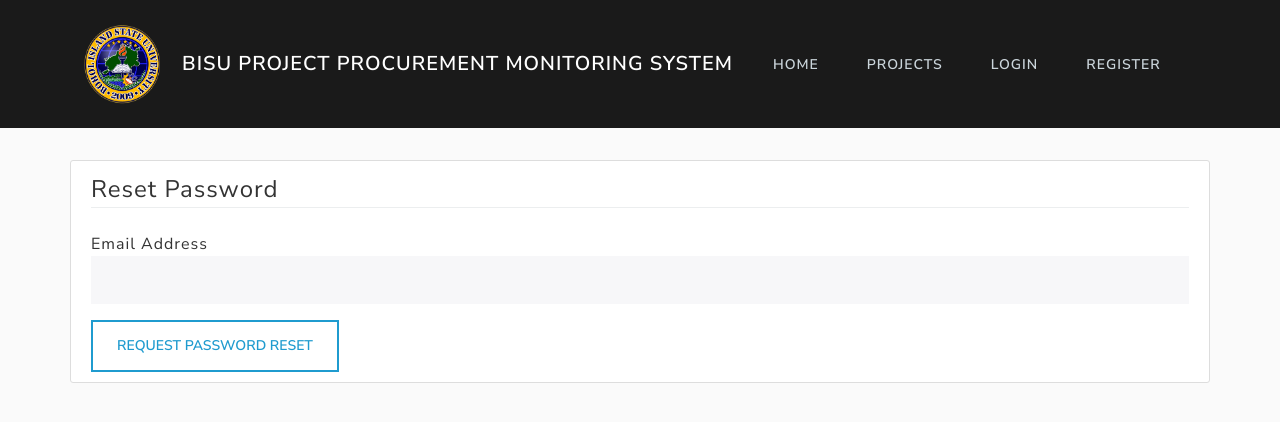
After one commit to DummyC/PPMS-Flask, a Flask app: page /reset_password in a window 1280 px wide. The commit adds this page. Shown: the top 422 px of the page. Run offline with Flask 3, Linux system fonts and the light colour scheme.

Commit message:
Implement password reset functionality

```diff
--- a/app/forms.py
+++ b/app/forms.py
@@ -15,11 +15,11 @@ class RegistrationForm(FlaskForm):
 
     submit = SubmitField('Register')
 
-    # def validate_email(self, email):
-    #     user = User.query.filter_by(email=email.data).first()
+    def validate_email(self, email):
+        user = User.query.filter_by(email=email.data).first()
 
-    #     if user:
-    #         raise ValidationError('Email already exists in the database')
+        if user:
+            raise ValidationError('Email already exists in the database')
 
 
 class LoginForm(FlaskForm):
@@ -77,3 +77,18 @@ class ProjectForm(FlaskForm):
     category = StringField('Category', validators=[DataRequired()])
 
     submit = SubmitField('Submit')
+
+class RequestResetForm(FlaskForm):
+    email = StringField('Email Address', validators=[DataRequired(), Length(min=5, max=100), Email()])
+    submit = SubmitField('Request Password Reset')
+
+    def validate_email(self, email):
+        user = User.query.filter_by(email=email.data).first()
+        if user is None:
+            raise ValidationError('Email does not exist in the database')
+
+class PasswordResetForm(FlaskForm):
+    password = PasswordField('Password', validators=[DataRequired()])
+    password_confirmation = PasswordField('Confirm Password', validators=[DataRequired(), EqualTo('password')])
+
+    submit = SubmitField('Reset Password')
--- a/app/routes.py
+++ b/app/routes.py
@@ -1,8 +1,9 @@
 from flask import render_template, url_for, request, redirect, flash, abort
-from app import app, db, bcrypt
-from app.forms import RegistrationForm, LoginForm, UpdateAccountForm, ProjectForm
+from app import app, db, bcrypt, mail
+from app.forms import RegistrationForm, LoginForm, UpdateAccountForm, ProjectForm, RequestResetForm, PasswordResetForm
 from app.models import User, Project
 from flask_login import login_user, current_user, logout_user, login_required
+from flask_mail import Message
 
 @app.route('/', methods=['POST', 'GET'])
 @app.route('/projects', methods=['POST', 'GET'])
@@ -154,3 +155,48 @@ def account():
         form.department.data = current_user.department
         form.email.data = current_user.email
     return render_template('account.html', title='Account', form=form)
+
+def send_reset_email(user):
+    token = user.get_reset_token()
+    msg = Message('Password Reset Request', sender='noreply@demo.com', recipients=[user.email])
+    msg.body = f'''To reset your password, vist the following link:
+{url_for('reset_token', token=token, _external=True)}
+
+If you did not request a password reset, then you can ignore this email
+'''
+    mail.send(msg)
+
+@app.route('/reset_password', methods=['GET', 'POST'])
+def reset_request():
+    if current_user.is_authenticated:
+        return redirect(url_for('index'))
+    form = RequestResetForm()
+    if form.validate_on_submit():
+        user = User.query.filter_by(email=form.email.data).first()
+        send_reset_email(user)
+        flash('Password reset email has been sent to your email address', 'success')
+        return redirect(url_for('login'))
+    return render_template('reset_request.html', title='Reset Password', form=form)
+
+@app.route('/reset_password/<token>', methods=['GET', 'POST'])
+def reset_token(token):
+    if current_user.is_authenticated:
+        return redirect(url_for('index'))
+    user = User.verify_reset_token(token)
+    if user is None:
+        flash('Invalid or expired token', 'warning')
+        return redirect(url_for('reset_request'))
+    form = PasswordResetForm()
+    if form.validate_on_submit():
+        hashed_password = bcrypt.generate_password_hash(form.password.data).decode('utf-8')
+        user.password = hashed_password
+        try:
+            db.session.commit()
+        except:
+            flash('Error resetting password', 'danger')
+            return redirect(url_for('login'))
+
+
+        flash(f'Password reset for {user.email} successfully, you are now able to log in', 'success')
+        return redirect(url_for('login'))
+    return render_template('reset_token.html', title='Reset Password', form=form)
--- a/app/templates/base.html
+++ b/app/templates/base.html
@@ -60,7 +60,7 @@
                   {% endfor %}
                 {% endif %}
               {% endwith %}
-            {% block body %}{% endblock %}
+              {% block body %}{% endblock %}
           </div>
         </main>
 
--- a/app/templates/index.html
+++ b/app/templates/index.html
@@ -6,7 +6,7 @@
 {% block body %}
 <link href="https://unpkg.com/gridjs/dist/theme/mermaid.min.css" rel="stylesheet" />
 
-<div class="content">
+<div class="container-fluid">
     <a href="{{ url_for('create_project') }}" class="btn btn-outline-success m-2">New Project</a>
     <div id="table"></div>
 </div>
@@ -40,9 +40,7 @@
             },
           {% endfor %}
         ],
-        search: {
-          selector: (cell, rowIndex, cellIndex) => [0, 1, 8].includes(cellIndex) ? cell : null,
-        },
+        search: true,
         sort: true,
         pagination: true,
       }).render(document.getElementById('table'));
--- a/app/templates/register.html
+++ b/app/templates/register.html
@@ -91,7 +91,7 @@
             </div>
         </fieldset>
         <br>
-        <div class="form-group">
+        <div class="form-group mt-3">
             {{ form.submit(class="btn btn-outline-info") }}
         </div>
     </form>
--- /dev/null
+++ b/app/templates/reset_request.html
@@ -0,0 +1,33 @@
+{% extends 'base.html' %}
+
+{% block head %}
+{% endblock %}
+
+{% block body %}
+<div class="content-section">
+
+    <form action="" method="POST">
+        {{ form.hidden_tag() }}
+        <fieldset class="form-group">
+            <legend class="border-bottom mb-4">Reset Password</legend>
+            <div class="form-group">
+                {{ form.email.label(class="form-control-label") }}
+                {% if form.email.errors %}
+                    {{ form.email(class="form-control form-control-md is-invalid")}}
+                    <div class="invalid-feedback">
+                        {% for error in form.email.errors %}
+                            <span>{{ error }}</span>
+                        {% endfor %}
+                    </div>
+                {% else %}
+                    {{ form.email(class="form-control form-control-md") }}
+                {% endif %}
+            </div>
+        </fieldset>
+        <div class="form-group mt-3">
+            {{ form.submit(class="btn btn-outline-info") }}
+        </div>
+    </form>
+</div>
+
+{% endblock %}
```
Also changed, not shown: app/__init__.py (+9 -0 lines), app/models.py (+14 -1 lines), app/templates/login.html (+5 -5 lines), app/templates/reset_token.html (added, +46 -0 lines).
